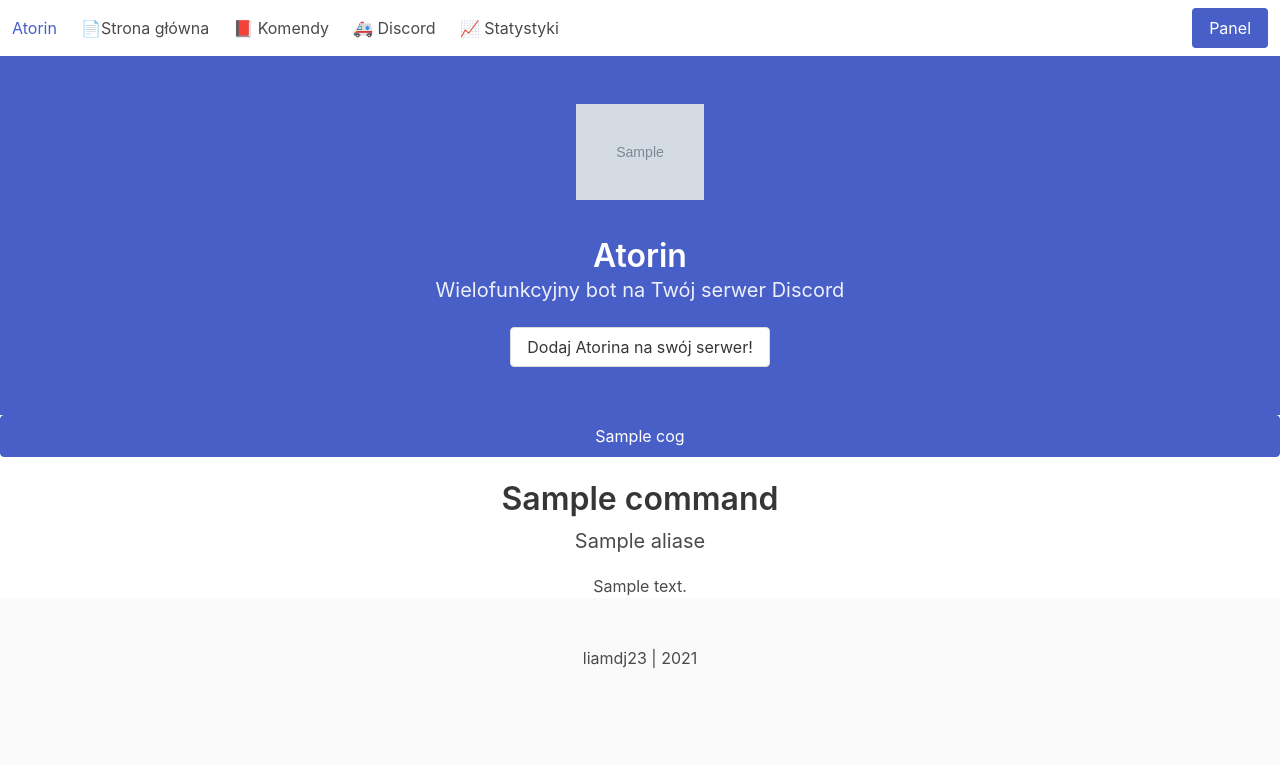
After one commit to liamdj23/Atorin, a Python web app: template src/dashboard/templates/commands.html in a window 1280 px wide. The commit adds this page. Shown: the top 765 px of the page. Run offline with Jinja, Linux system fonts and the light colour scheme; the template is opened without the code that fills it: most values are stand-ins (such as "Sample title", 1, 10 or a date in 2020); grey boxes marked "Sample" are stand-in pictures.

Commit message:
:boom: Added web page

```diff
--- a/src/dashboard/server.py
+++ b/src/dashboard/server.py
@@ -12,8 +12,9 @@
         self["bot"] = bot
 
         self.add_routes([
-            web.get("/", home.Handler)]
-        )
+            web.get("/", home.Home),
+            web.get("/commands", home.Commands)
+        ])
 
     def start(self):
         web.run_app(self)
--- a/src/dashboard/templates/base.html
+++ b/src/dashboard/templates/base.html
@@ -1,10 +1,81 @@
 <!DOCTYPE html>
-<html lang="pl">
-<head>
-    <meta charset="UTF-8">
-    <title>Atorin Dashboard</title>
-</head>
-<body>
+<html>
+  <head>
+    <meta charset="utf-8">
+    <meta name="viewport" content="width=device-width, initial-scale=1">
+    <title>AtorinBot - {% block title %}{% endblock %}</title>
+    <link rel="stylesheet" href="https://cdn.jsdelivr.net/npm/bulma@0.9.1/css/bulma.min.css">
+    {% block head %}{% endblock %}
+  </head>
+  <body>
+    <nav class="navbar">
+      <div class="navbar-brand">
+        <a class="navbar-item" href="/">
+          Atorin
+        </a>
+        <a role="button" class="navbar-burger" aria-label="menu" aria-expanded="false" data-target="navMenu">
+          <span aria-hidden="true"></span>
+          <span aria-hidden="true"></span>
+          <span aria-hidden="true"></span>
+        </a>
+      </div>
+        <div id="navMenu" class="navbar-menu">
+          <div class="navbar-start">
+            <a href="/" class="navbar-item">
+              📄Strona główna
+            </a>
+            <a href="/commands" class="navbar-item">
+              📕 Komendy
+            </a>
+            <a href="/discord" class="navbar-item">
+              🚑 Discord
+            </a>
+            <a href="/stats" class="navbar-item">
+              📈 Statystyki
+            </a>
+          </div>
 
-</body>
+          <div class="navbar-end">
+            <div class="navbar-item">
+              <div class="buttons">
+                <a href="/panel" class="button is-link">Panel</a>
+              </div>
+            </div>
+          </div>
+        </div>
+    </nav>
+
+    <section class="hero is-link is-medium-with-navbar">
+      <div class="hero-body has-text-centered">
+        <figure class="image is-128x128 is-inline-block">
+           <img src="{% block avatar %}{% endblock %}">
+        </figure>
+        <p class="title">
+          Atorin
+        </p>
+        <p class="subtitle">
+          Wielofunkcyjny bot na Twój serwer Discord
+        </p>
+        <a href="/addbot" class="button">Dodaj Atorina na swój serwer!</a>
+      </div>
+    </section>
+    <section>{% block content %}{% endblock %}</section>
+    <footer class="footer">
+      <div class="content has-text-centered">
+        <p>
+          liamdj23 | 2021
+        </p>
+      </div>
+    </footer>
+  <script src="https://ajax.googleapis.com/ajax/libs/jquery/3.5.1/jquery.min.js"></script>
+  <script>
+      $(document).ready(function() {
+          $(".navbar-burger").click(function() {
+              $(".navbar-burger").toggleClass("is-active");
+              $(".navbar-menu").toggleClass("is-active");
+          });
+      });
+  </script>
+  {% block scripts %}{% endblock %}
+  </body>
 </html>
--- /dev/null
+++ b/src/dashboard/templates/commands.html
@@ -0,0 +1,57 @@
+{% extends "base.html" %}
+{% block title %}Komendy{% endblock %}
+{% block head %}
+<style>
+#tab-content div {
+  display: none;
+}
+
+#tab-content div.is-active {
+  display: block;
+}
+</style>
+{% endblock %}
+{% block scripts %}
+<script>
+$(document).ready(function() {
+  $('#tabs li').on('click', function() {
+    var tab = $(this).data('tab');
+
+    $('#tabs li').removeClass('is-active');
+    $(this).addClass('is-active');
+
+    $('#tab-content div').removeClass('is-active');
+    $('div[data-content="' + tab + '"]').addClass('is-active');
+  });
+});
+</script>
+{% endblock %}
+{% block avatar %}{{ avatar }}{% endblock %}
+{% block content %}
+<div class="tabs is-toggle is-fullwidth" id="tabs">
+  <ul>
+    {% for name, cog in cogs %}
+    {% if name != "StatcordPost" %}
+    <li {% if loop.index == 1 %}class="is-active"{% endif %} data-tab="{{ loop.index }}">
+      <a>
+        <span>{{ name }}</span>
+      </a>
+    </li>
+    {% endif %}
+    {% endfor %}
+  </ul>
+</div>
+<div id="tab-content">
+{% for name, cog in cogs %}
+    {% if name != "StatcordPost" %}
+    <div class="content has-text-centered {% if loop.index == 1 %}is-active{% endif %}" data-content="{{ loop.index }}">
+    {% for command in cog.get_commands() %}
+        <p class="title">{{ command.name }}</p>
+        <p class="subtitle">{{ command.aliases|join(", ") }}</p>
+        <p style="white-space: pre-line">{{ command.description }}</p>
+    {% endfor %}
+    </div>
+    {% endif %}
+{% endfor %}
+</div>
+{% endblock %}
```
Also changed, not shown: src/dashboard/routes/home.py (+12 -2 lines), src/dashboard/templates/home.html (+25 -43 lines).
